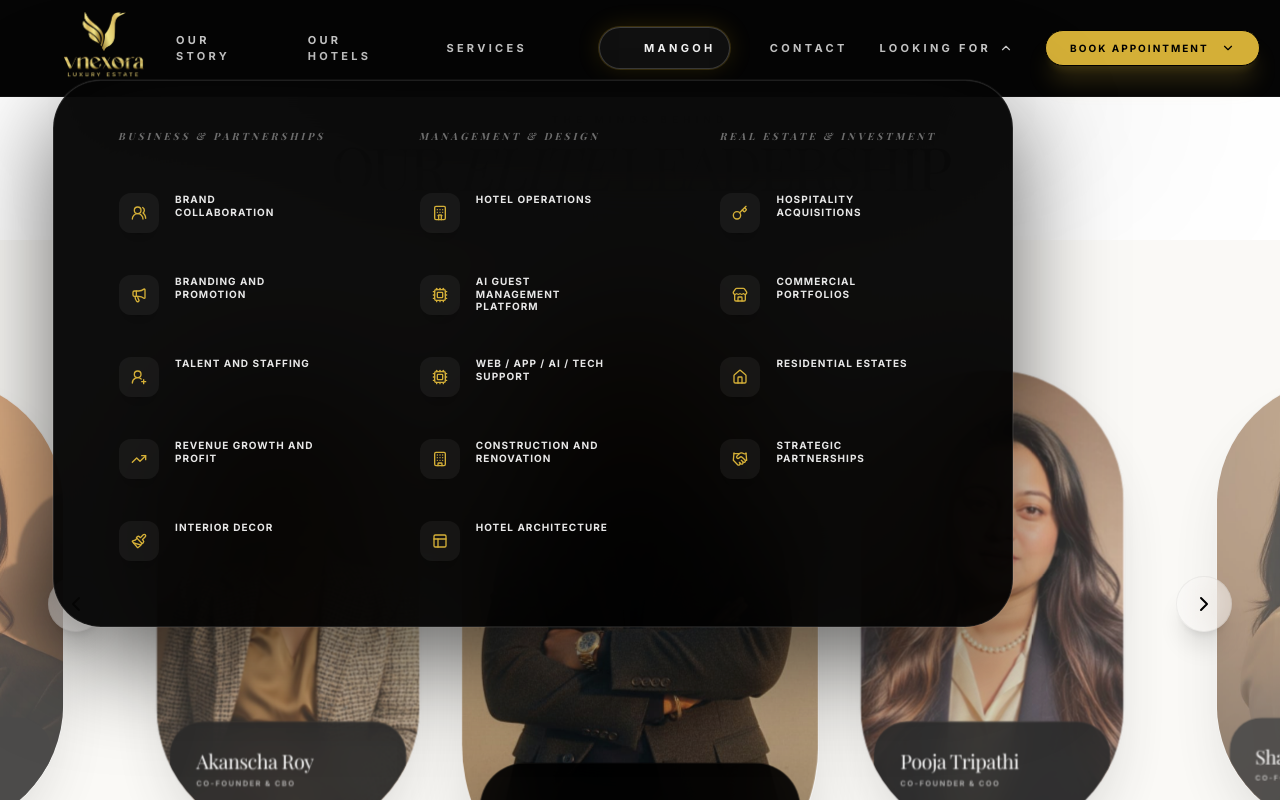
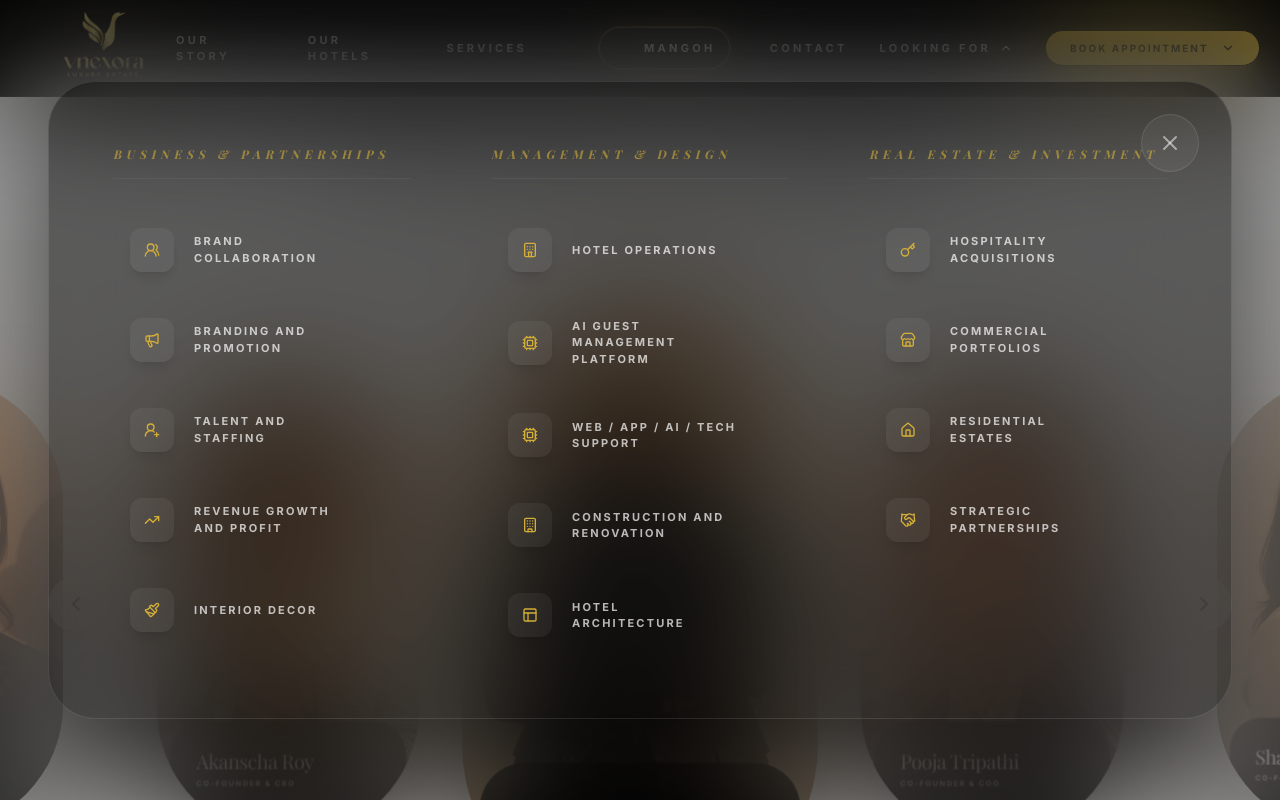
Before and after one commit to cricketmagician/vnexora, a Next.js app: page /team in a window 1280 px wide. Both pictures are taken after a click on the button "LOOKING FOR". Shown: the top 800 px of the page. Built offline with nearby package versions, Linux system fonts and the light colour scheme; a web font is replaced by a local one.

Commit message:
feat: redesign 'Looking For' menu as a premium full-screen overlay

```diff
--- a/src/components/sections/Navbar.tsx
+++ b/src/components/sections/Navbar.tsx
@@ -182,7 +182,7 @@ export const Navbar = () => {
 
             <div className="relative group">
               <button
-                onMouseEnter={() => setIsLookingForOpen(true)}
+                onClick={() => setIsLookingForOpen(true)}
                 className="flex items-center gap-2 text-[11px] uppercase tracking-[0.3em] font-bold text-white/80 hover:text-white transition-all duration-300 group/btn whitespace-nowrap"
               >
                 <span>Looking For</span>
@@ -192,60 +192,91 @@ export const Navbar = () => {
               <AnimatePresence>
                 {isLookingForOpen && (
                   <motion.div
-                    onMouseLeave={() => setIsLookingForOpen(false)}
-                    initial={{ opacity: 0, y: 15, scale: 0.98 }}
-                    animate={{ opacity: 1, y: 0, scale: 1 }}
-                    exit={{ opacity: 0, y: 15, scale: 0.98 }}
-                    transition={{ duration: 0.4, ease: [0.23, 1, 0.32, 1] }}
-                    className="absolute right-[-100px] md:right-0 top-full pt-6 w-[600px] md:w-[960px] z-50 px-4 md:px-0"
+                    initial={{ opacity: 0 }}
+                    animate={{ opacity: 1 }}
+                    exit={{ opacity: 0 }}
+                    className="fixed inset-0 z-[100] flex items-center justify-center p-6 md:p-12 overflow-hidden"
                   >
-                    <div className="bg-black/95 backdrop-blur-3xl border border-white/10 shadow-[0_30px_100px_rgba(0,0,0,0.6)] p-8 md:p-12 overflow-hidden ring-1 ring-white/5 grid grid-cols-1 md:grid-cols-3 gap-10 rounded-[3rem]">
-                      {lookingForSections.map((section) => (
-                        <div key={section.title} className="flex flex-col gap-6">
-                          <h3 className="text-[10px] uppercase tracking-[0.3em] font-serif font-bold text-white/40 mb-2 px-4 italic">
+                    {/* GLASS BACKGROUND */}
+                    <motion.div
+                      initial={{ opacity: 0 }}
+                      animate={{ opacity: 1 }}
+                      exit={{ opacity: 0 }}
+                      onClick={() => setIsLookingForOpen(false)}
+                      className="absolute inset-0 bg-black/40 backdrop-blur-3xl"
+                    />
+
+                    {/* CONTENT CONTAINER */}
+                    <motion.div
+                      initial={{ opacity: 0, scale: 0.9, y: 20 }}
+                      animate={{ opacity: 1, scale: 1, y: 0 }}
+                      exit={{ opacity: 0, scale: 0.9, y: 20 }}
+                      transition={{ type: "spring", damping: 25, stiffness: 300 }}
+                      className="relative w-full max-w-7xl max-h-[90vh] overflow-y-auto custom-scrollbar bg-black/40 border border-white/10 rounded-[3rem] p-8 md:p-16 shadow-[0_50px_100px_rgba(0,0,0,0.5)]"
+                    >
+                      {/* CLOSE BUTTON */}
+                      <button
+                        onClick={() => setIsLookingForOpen(false)}
+                        className="absolute top-8 right-8 p-4 rounded-full bg-white/5 hover:bg-white/10 border border-white/10 transition-all duration-300 group"
+                      >
+                        <X className="w-6 h-6 text-white/50 group-hover:text-white transition-colors" />
+                      </button>
+
+                      <div className="grid grid-cols-1 md:grid-cols-3 gap-12 md:gap-20">
+                        {lookingForSections.map((section, sectionIdx) => (
+                          <motion.div
+                            key={section.title}
+                            initial={{ opacity: 0, y: 20 }}
+                            animate={{ opacity: 1, y: 0 }}
+                            transition={{ delay: sectionIdx * 0.1 }}
+                            className="flex flex-col gap-8"
+                          >
+                            <h3 className="text-xs uppercase tracking-[0.4em] font-serif font-bold text-mustard/60 italic border-b border-white/5 pb-4">
                               {section.title}
                             </h3>
-                          <div className="flex flex-col gap-2">
-                            {section.options.map((option) => (
-                              option.href ? (
+                            <div className="flex flex-col gap-3">
+                              {section.options.map((option, optionIdx) => (
+                                <motion.div
+                                  key={option.name}
+                                  initial={{ opacity: 0, x: -20 }}
+                                  animate={{ opacity: 1, x: 0 }}
+                                  transition={{ delay: (sectionIdx * 0.1) + (optionIdx * 0.05) }}
+                                >
+                                  {option.href ? (
                                     <Link
-                                  key={option.name}
                                       href={option.href}
                                       onClick={() => setIsLookingForOpen(false)}
-                                  className="w-full text-left group flex items-start gap-4 px-4 py-4 hover:bg-white/5 transition-all duration-500 border border-transparent hover:border-white/10 rounded-[1.5rem] relative overflow-hidden group/item"
+                                      className="group flex items-center gap-5 p-4 rounded-2xl hover:bg-white/5 border border-transparent hover:border-white/10 transition-all duration-500 relative overflow-hidden"
                                     >
-                                  <div className="p-3 rounded-xl bg-white/5 text-mustard group-hover/item:bg-mustard group-hover/item:text-black transition-all duration-500 shadow-lg shadow-black/20">
+                                      <div className="p-3.5 rounded-xl bg-white/5 text-mustard group-hover:bg-mustard group-hover:text-black transition-all duration-500 shadow-lg">
                                         {option.icon}
                                       </div>
-                                  <div className="flex flex-col gap-1 flex-1">
-                                    <span className="text-[10px] uppercase tracking-[0.1em] font-bold text-white/90 group-hover/item:text-white transition-colors duration-500 leading-tight">
+                                      <span className="text-[11px] uppercase tracking-[0.2em] font-bold text-white/70 group-hover:text-white transition-colors duration-500">
                                         {option.name}
                                       </span>
-                                  </div>
-                                  <ArrowRight className="w-3.5 h-3.5 text-mustard opacity-0 -translate-x-2 group-hover/item:opacity-100 group-hover/item:translate-x-0 transition-all duration-500 mt-0.5 flex-shrink-0" />
+                                      <ArrowRight className="w-4 h-4 text-mustard ml-auto opacity-0 -translate-x-4 group-hover:opacity-100 group-hover:translate-x-0 transition-all duration-500" />
                                     </Link>
                                   ) : (
                                     <button
-                                  key={option.name}
                                       onClick={() => handleLookingForClick(option.name)}
-                                  className="w-full text-left group flex items-start gap-4 px-4 py-4 hover:bg-white/5 transition-all duration-500 border border-transparent hover:border-white/10 rounded-[1.5rem] relative overflow-hidden group/item"
+                                      className="w-full text-left group flex items-center gap-5 p-4 rounded-2xl hover:bg-white/5 border border-transparent hover:border-white/10 transition-all duration-500 relative overflow-hidden"
                                     >
-                                  <div className="p-3 rounded-xl bg-white/5 text-mustard group-hover/item:bg-mustard group-hover/item:text-black transition-all duration-500 shadow-lg shadow-black/20">
+                                      <div className="p-3.5 rounded-xl bg-white/5 text-mustard group-hover:bg-mustard group-hover:text-black transition-all duration-500 shadow-lg">
                                         {option.icon}
                                       </div>
-                                  <div className="flex flex-col gap-1 flex-1">
-                                    <span className="text-[10px] uppercase tracking-[0.1em] font-bold text-white/90 group-hover/item:text-white transition-colors duration-500 leading-tight">
+                                      <span className="text-[11px] uppercase tracking-[0.2em] font-bold text-white/70 group-hover:text-white transition-colors duration-500">
                                         {option.name}
                                       </span>
-                                  </div>
-                                  <ArrowRight className="w-3.5 h-3.5 text-mustard opacity-0 -translate-x-2 group-hover/item:opacity-100 group-hover/item:translate-x-0 transition-all duration-500 mt-0.5 flex-shrink-0" />
+                                      <ArrowRight className="w-4 h-4 text-mustard ml-auto opacity-0 -translate-x-4 group-hover:opacity-100 group-hover:translate-x-0 transition-all duration-500" />
                                     </button>
-                              )
+                                  )}
+                                </motion.div>
                               ))}
                             </div>
-                        </div>
+                          </motion.div>
                         ))}
                       </div>
+                    </motion.div>
                   </motion.div>
                 )}
               </AnimatePresence>
```
Lines whose indentation alone changed are shown as unchanged.
